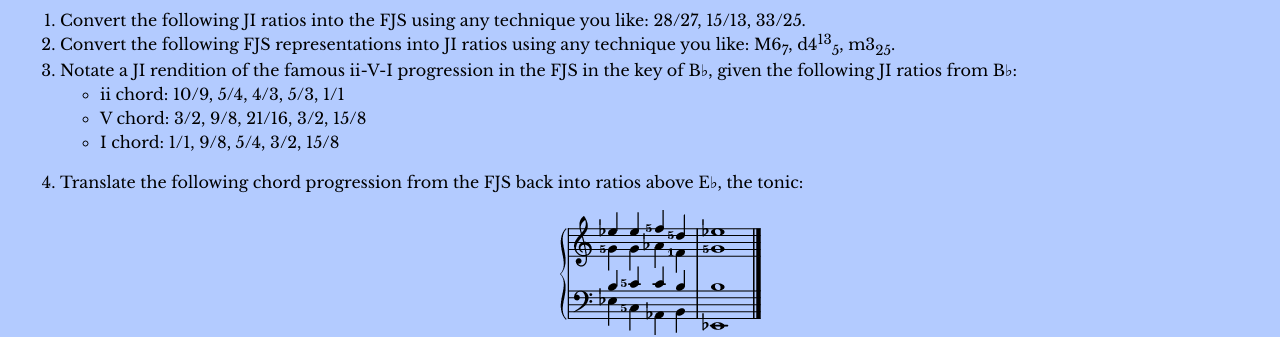
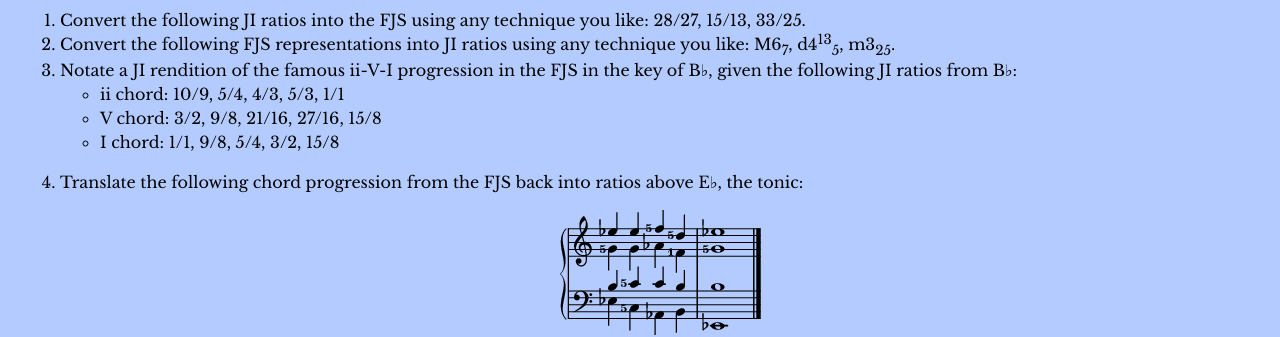
Before and after one commit to misotanni/misotanni.github.io, a Jekyll site: the page built from fjs/en/crash.md, in a window 1280 px wide and 900 px high, scrolled down 12076 px. Shown: the part 152-489 px from the top of the window. Built offline with Jekyll 4.4.1, drawn with Linux system fonts in a browser that asks for light colours; our own code applies the rules of GitHub Pages for plain Markdown files; formulas are drawn with MathJax 3.

Commit message:
Update crash.md

```diff
--- a/fjs/en/crash.md
+++ b/fjs/en/crash.md
@@ -384,7 +384,7 @@ Now you can finally learn why the square root of 33/31 is my preferred choice fo
 2. Convert the following FJS representations into JI ratios using any technique you like: M6<sub>7</sub>, d4<sup>13</sup><sub>5</sub>, m3<sub>25</sub>.
 3. Notate a JI rendition of the famous ii-V-I progression in the FJS in the key of B♭, given the following JI ratios from B♭:
 	- ii chord: 10/9, 5/4, 4/3, 5/3, 1/1
-	- V chord: 3/2, 9/8, 21/16, 3/2, 15/8
+	- V chord: 3/2, 9/8, 21/16, 27/16, 15/8
 	- I chord: 1/1, 9/8, 5/4, 3/2, 15/8
 4. Translate the following chord progression from the FJS back into ratios above E♭, the tonic:
 
```
